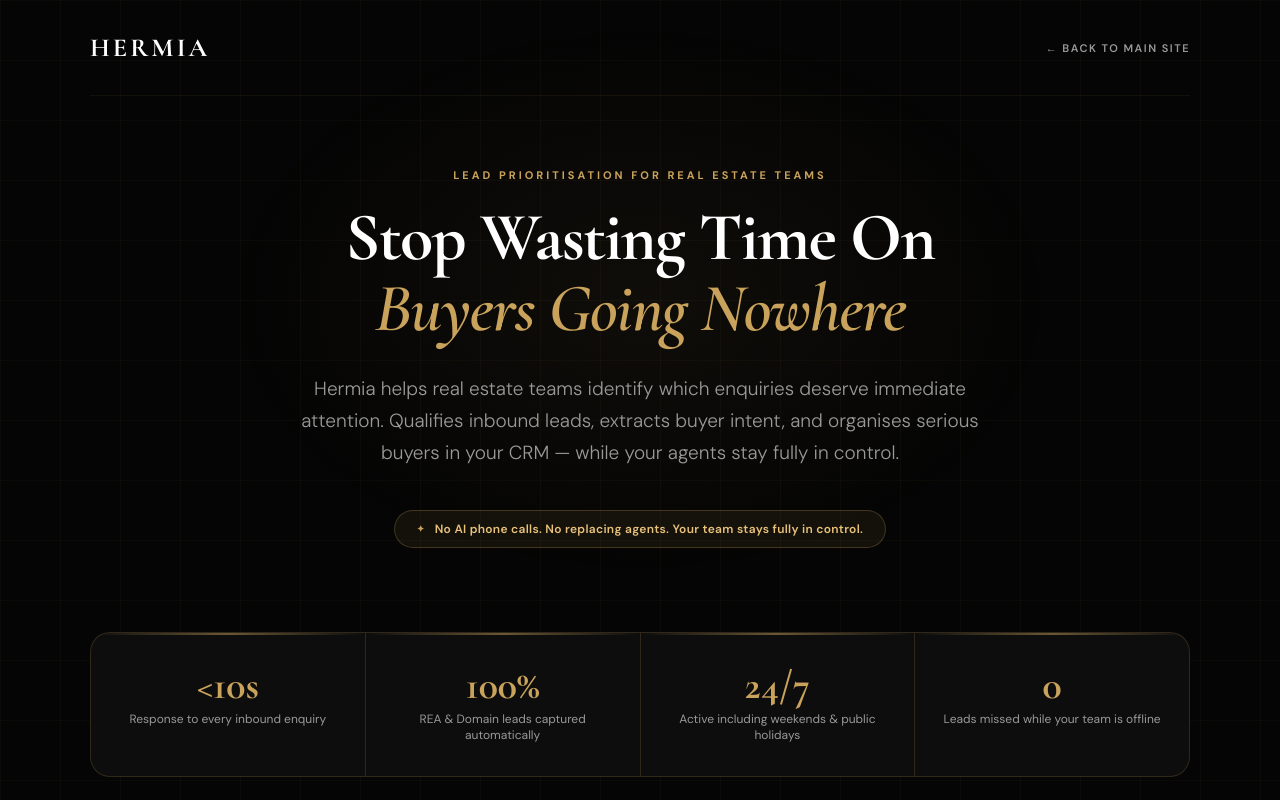
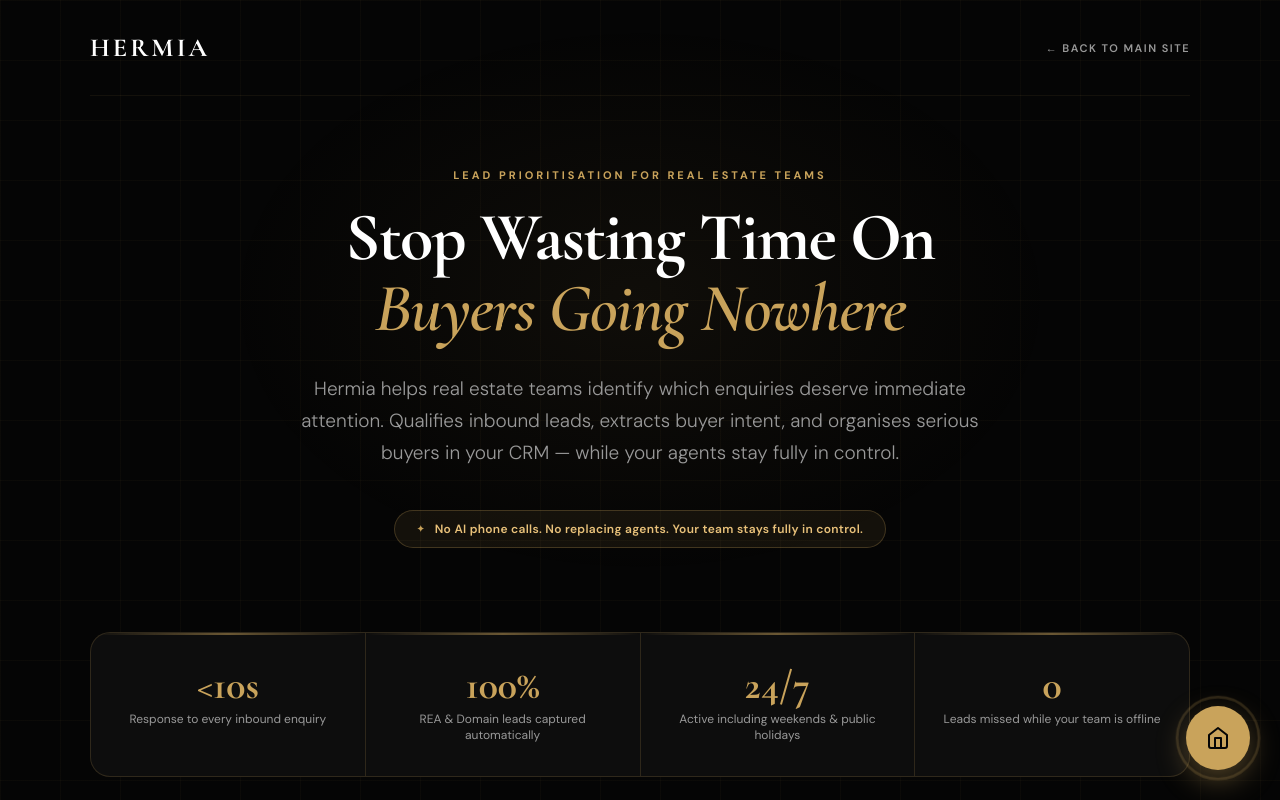
Before and after one commit to capital-dot/hermia-website, a plain HTML site: page sandbox.html in a window 1280 px wide. Shown: the top 800 px of the page. Drawn offline with nearby package versions, Linux system fonts and the light colour scheme.

Commit message:
Update sandbox.html

```diff
--- a/sandbox.html
+++ b/sandbox.html
@@ -1052,3 +1052,39 @@ nav {
 </div>
 </body>
 </html>
+
+<div id="global-bot-container">
+  <button id="bot-trigger" onclick="toggleBotWindow()">
+    <svg viewBox="0 0 24 24" width="24" height="24" stroke="#050505" stroke-width="2" fill="none" stroke-linecap="round" stroke-linejoin="round">
+      <path d="M3 9l9-7 9 7v11a2 2 0 0 1-2 2H5a2 2 0 0 1-2-2z"></path>
+      <polyline points="9 22 9 12 15 12 15 22"></polyline>
+    </svg>
+    <span class="bot-pulse"></span>
+  </button>
+  <div id="bot-window">
+    <iframe src="secure.html" style="width:100%; height:100%; border:none;"></iframe>
+  </div>
+</div>
+
+<style>
+  #global-bot-container { position: fixed; bottom: 30px; right: 30px; z-index: 999999; }
+  #bot-trigger {
+    width: 64px; height: 64px; border-radius: 50%; background: #C9A35B; border: none; cursor: pointer;
+    display: flex; align-items: center; justify-content: center; box-shadow: 0 10px 30px rgba(201,163,91,0.4);
+    position: relative; transition: transform 0.3s ease;
+  }
+  #bot-trigger:hover { transform: scale(1.08); }
+  .bot-pulse { position: absolute; top: 0; left: 0; right: 0; bottom: 0; border-radius: 50%; border: 2px solid #C9A35B; animation: bGlow 2s infinite; pointer-events: none; }
+  @keyframes bGlow { 0% { transform: scale(1); opacity: 1; } 100% { transform: scale(1.4); opacity: 0; } }
+  #bot-window {
+    position: absolute; bottom: 80px; right: 0; width: 380px; height: 520px;
+    box-shadow: 0 20px 50px rgba(0,0,0,0.7); border: 1px solid rgba(201,163,91,0.2); border-radius: 20px;
+    overflow: hidden; opacity: 0; transform: translateY(20px) scale(0.95); pointer-events: none; transition: all 0.3s ease;
+  }
+  #bot-window.visible { opacity: 1; transform: translateY(0) scale(1); pointer-events: auto; }
+  @media(max-width: 480px) { #bot-window { width: calc(100vw - 40px); height: 450px; right: -10px; } }
+</style>
+
+<script>
+  function toggleBotWindow() { document.getElementById('bot-window').classList.toggle('visible'); }
+</script>
```
